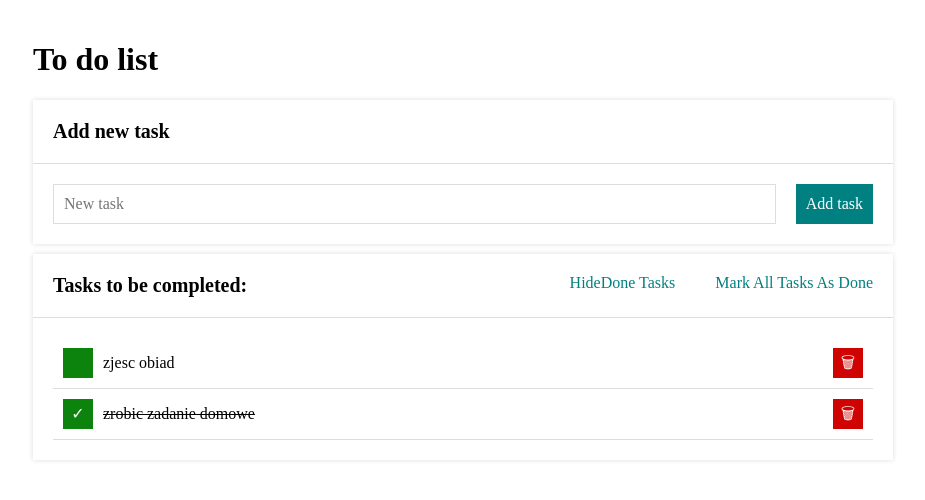
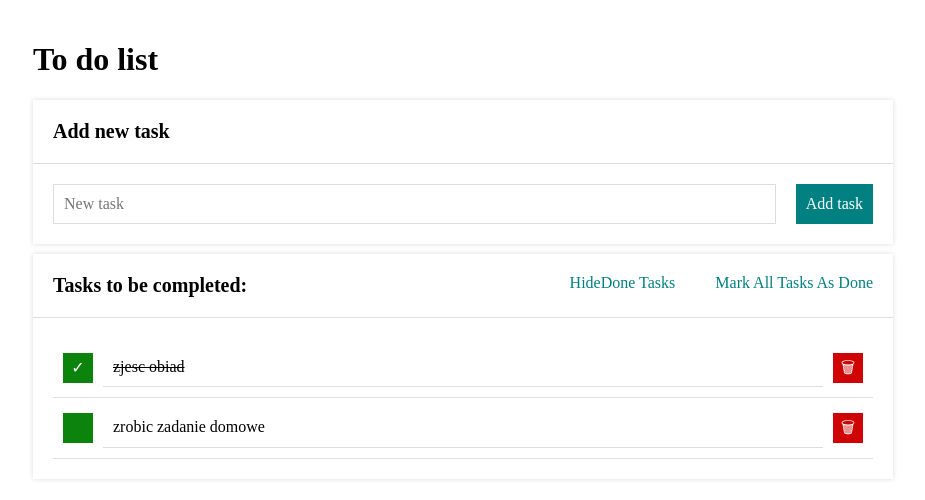
Before and after one commit to PawelOwiesek/todo-list_react, a React (Create React App) app: page / in a window 1280 px wide. Shown: the top 500 px of the page, without its empty margins (177-1102 px from the left). Built offline with nearby package versions, Linux system fonts and the light colour scheme.

Commit message:
desctructuring Tasks component

```diff
--- a/src/App.js
+++ b/src/App.js
@@ -7,8 +7,8 @@
 import Container from "./Container";
 
 const tasks = [
-  { ad: 1, content: "zjesc obiad", done: false },
-  { ad: 2, content: "zrobic zadanie domowe", done: true },
+  { id: 1, content: "zjesc obiad", done: true },
+  { id: 2, content: "zrobic zadanie domowe", done: false },
 ];
 
 const hideDoneTasks = false;
--- a/src/Form/index.js
+++ b/src/Form/index.js
@@ -4,7 +4,6 @@
   <form className="form">
     <input
       className="form__input "
-      autofocus
       name="task"
       placeholder="New task"
     />
--- a/src/Tasks/index.js
+++ b/src/Tasks/index.js
@@ -1,21 +1,20 @@
 import "./list.css";
 
-const Tasks = (props) => (
+const Tasks = ({ tasks, hideDoneTasks }) => (
   <ul className="list">
-    {props.tasks.map((task) => (
+    {tasks.map(task => (
       <li
-        className={`list__item ${
-          task.done && props.hideDoneTask ? "list__item--hidden" : ""
-        }`}
         key={task.id}
+        className={`list__item ${task.done && hideDoneTasks ? "list__item--hidden" : ""
+          }`}
+
       >
         <button className="list__button list__button--toggleDone">
           {task.done ? "✓" : ""}
         </button>
         <span
-          className={` "list__item${
-            task.done ? "list__item list__item--done" : "list__item"
-          }`}
+          className={` "list__item ${task.done ? "list__item list__item--done" : "list__item"
+            }`}
         >
           {task.content}
         </span>
```
